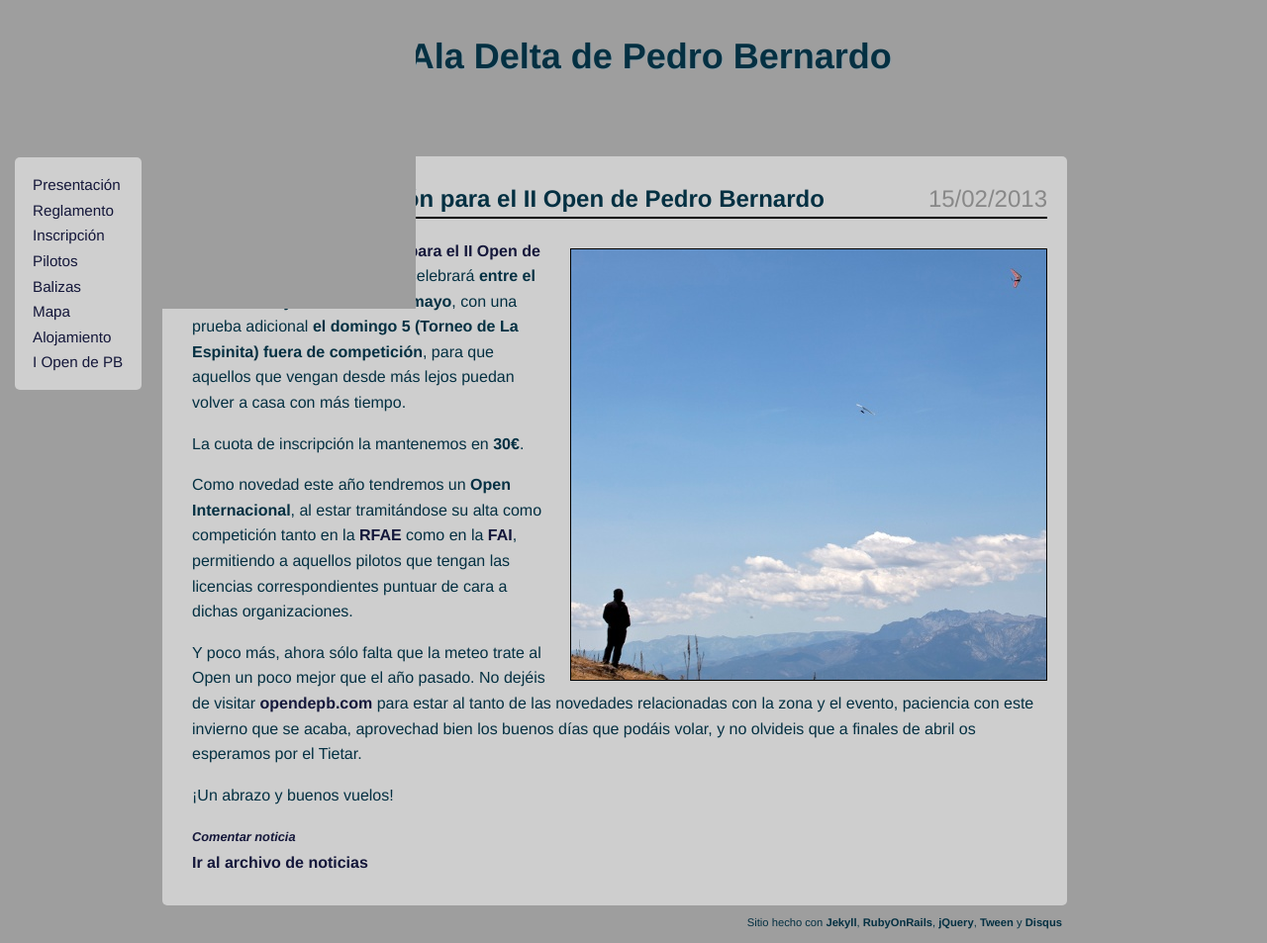
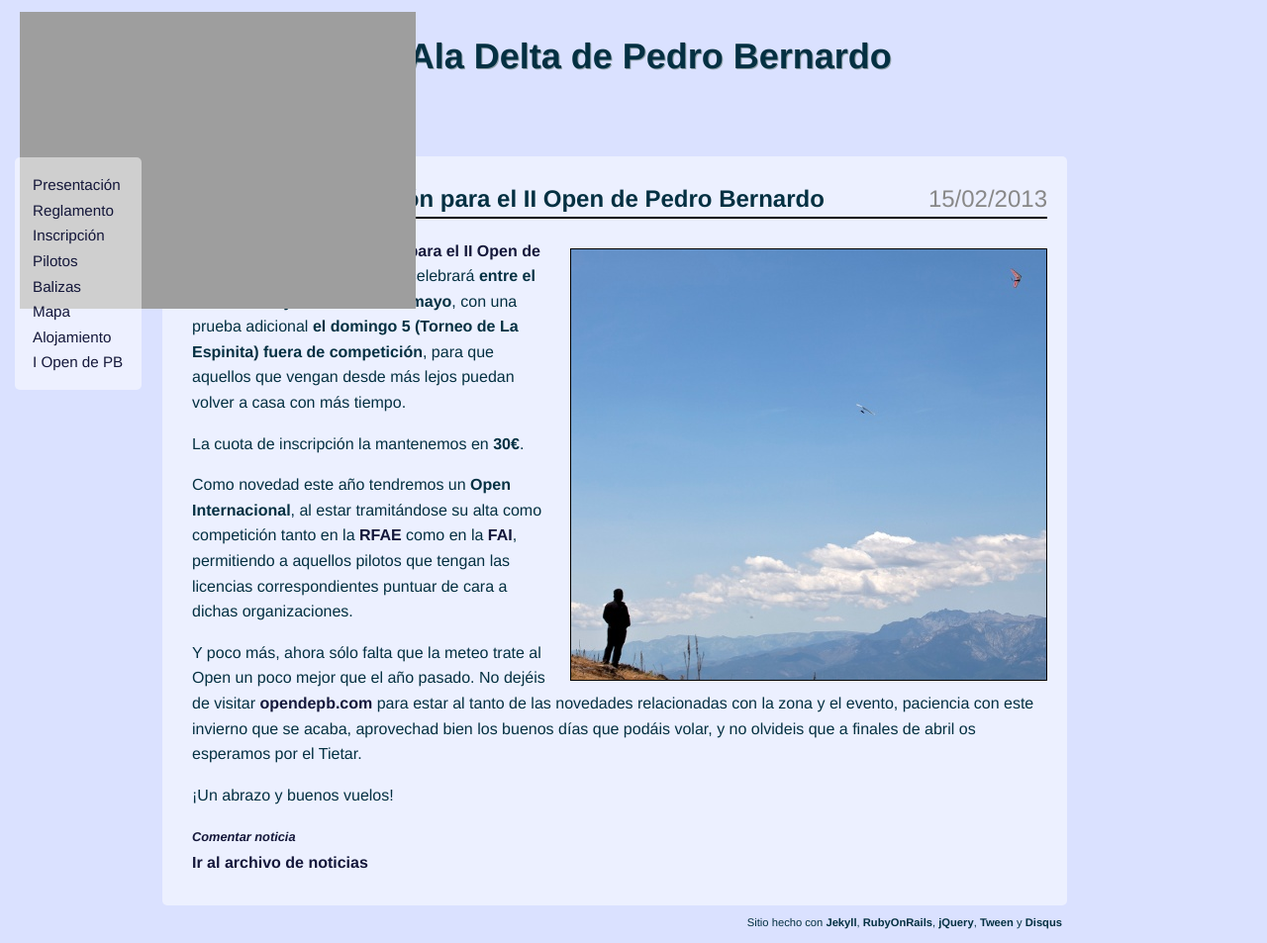
Before and after one commit to nando/opendepb2013, a Jekyll site: the page built from index.html, in a window 1280 px wide and 953 px high. Shown: the whole window at 99% size. Built offline with Jekyll 4.4.1, drawn with Linux system fonts in a browser that asks for light colours; nearby versions of some CDN libraries; the list of posts is cut into pages by our own code.

Commit message:
color de fondo

```diff
--- a/styles/inspired_by_bundler_inspired.css
+++ b/styles/inspired_by_bundler_inspired.css
@@ -1,7 +1,7 @@
 body{
-  background:#FAFAFC;
+  background:#dae1ff;
   background-attachment: fixed;
-  background-image: url("../images/pb_background.jpg");
+  background-image: url("../images/pb_background.jpg") no-repeat;
   color:#043042;
   font:16px Helvetica,Arial,sans-serif;
   line-height:1.6em;
```
